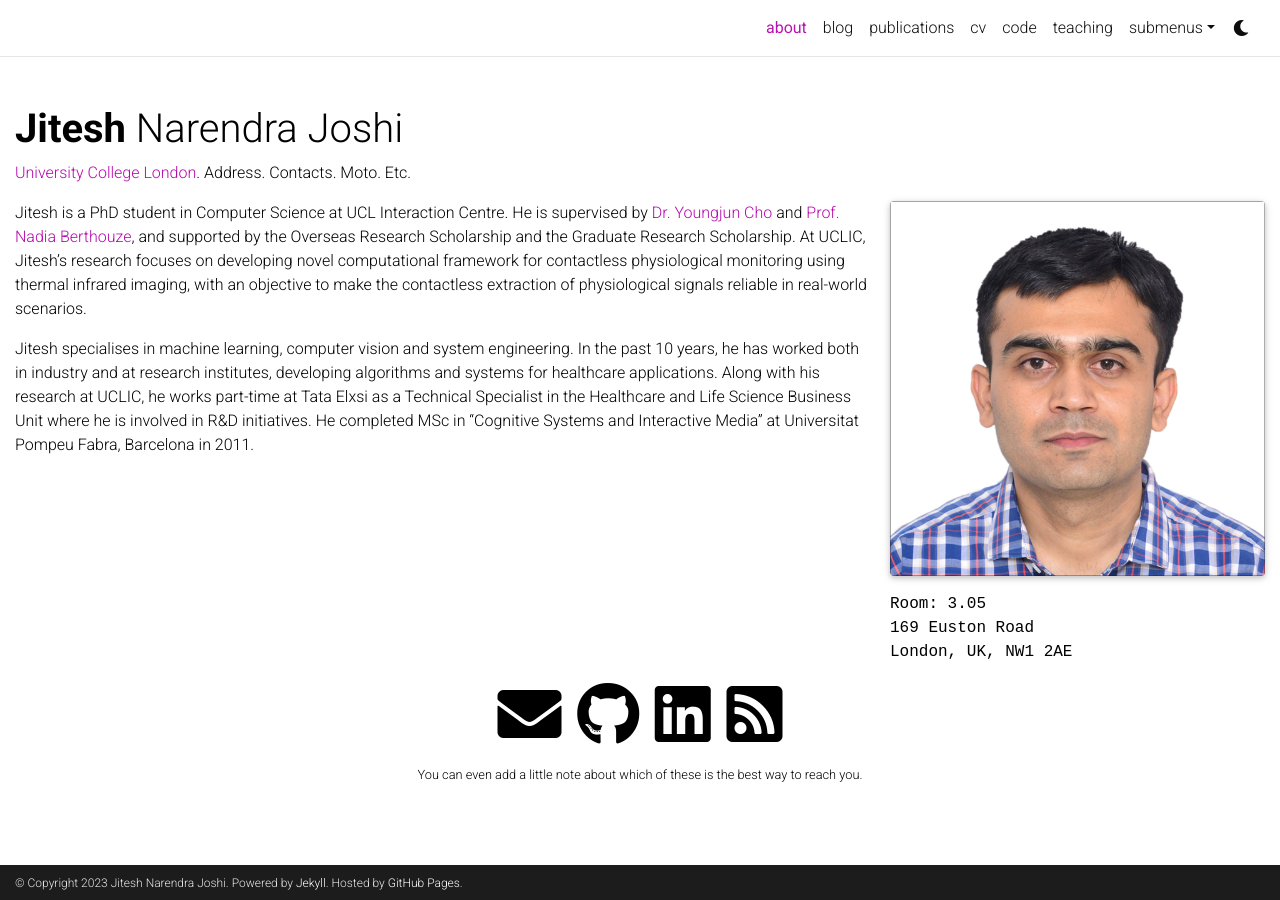
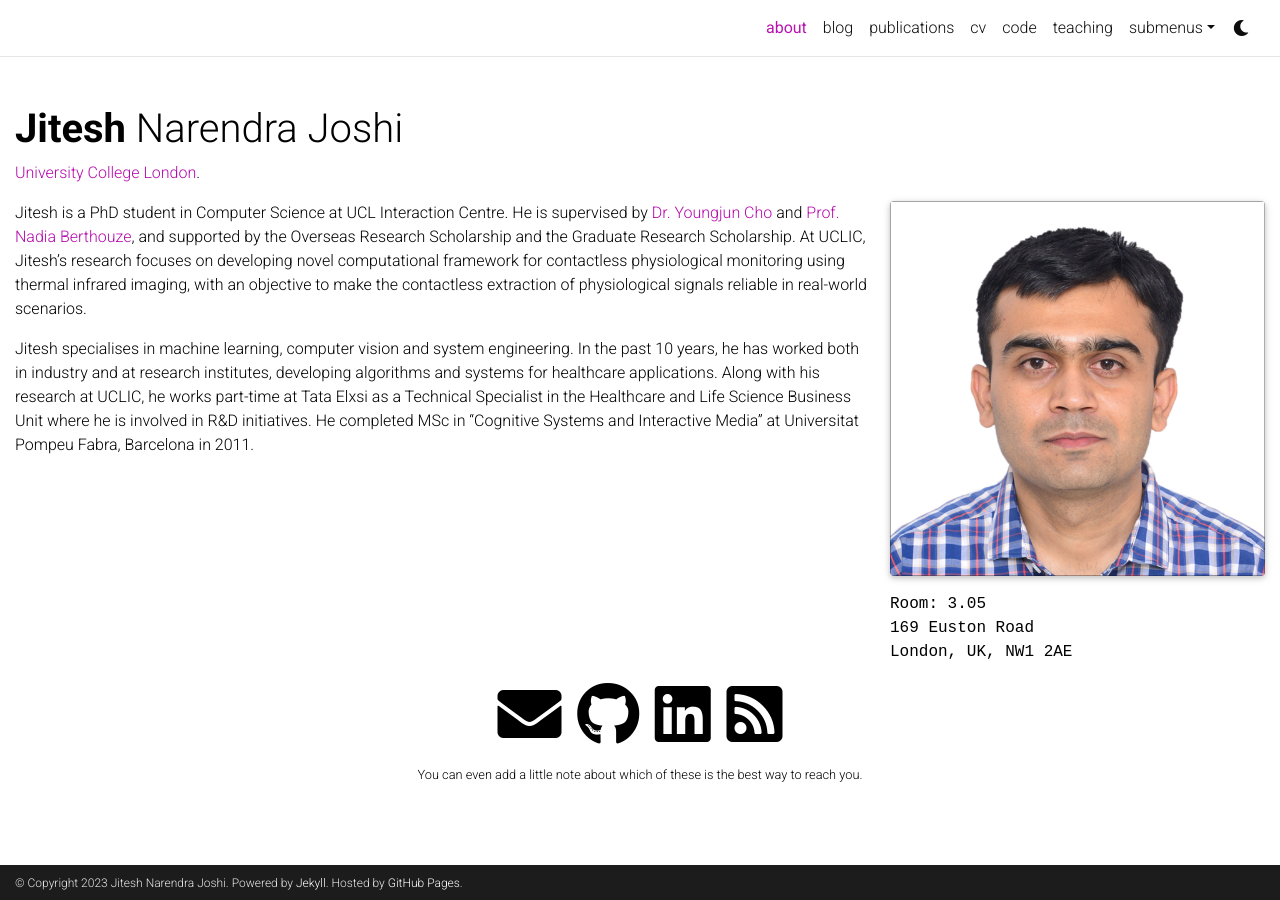
Before and after one commit to jnj256/jnj256.github.io, a Jekyll site: the page built from _pages/about.md, in a window 1280 px wide. Built offline with Jekyll 4.4.1, drawn with Linux system fonts in a browser that asks for light colours; full-size pictures stand in for the smaller copies a plugin makes; comment, search, counter and statistics services are not loaded; a style sheet for code colours, icons or effects is not loaded.

Commit message:
trimmed or removed in-progress contents

```diff
--- a/_pages/about.md
+++ b/_pages/about.md
@@ -2,7 +2,8 @@
 layout: about
 title: about
 permalink: /
-subtitle: <a href='https://uclic.ucl.ac.uk/'>University College London</a>. Address. Contacts. Moto. Etc.
+subtitle: <a href='https://uclic.ucl.ac.uk/'>University College London</a>.
+# Address. Contacts. Moto. Etc.
 
 profile:
   align: right
```
